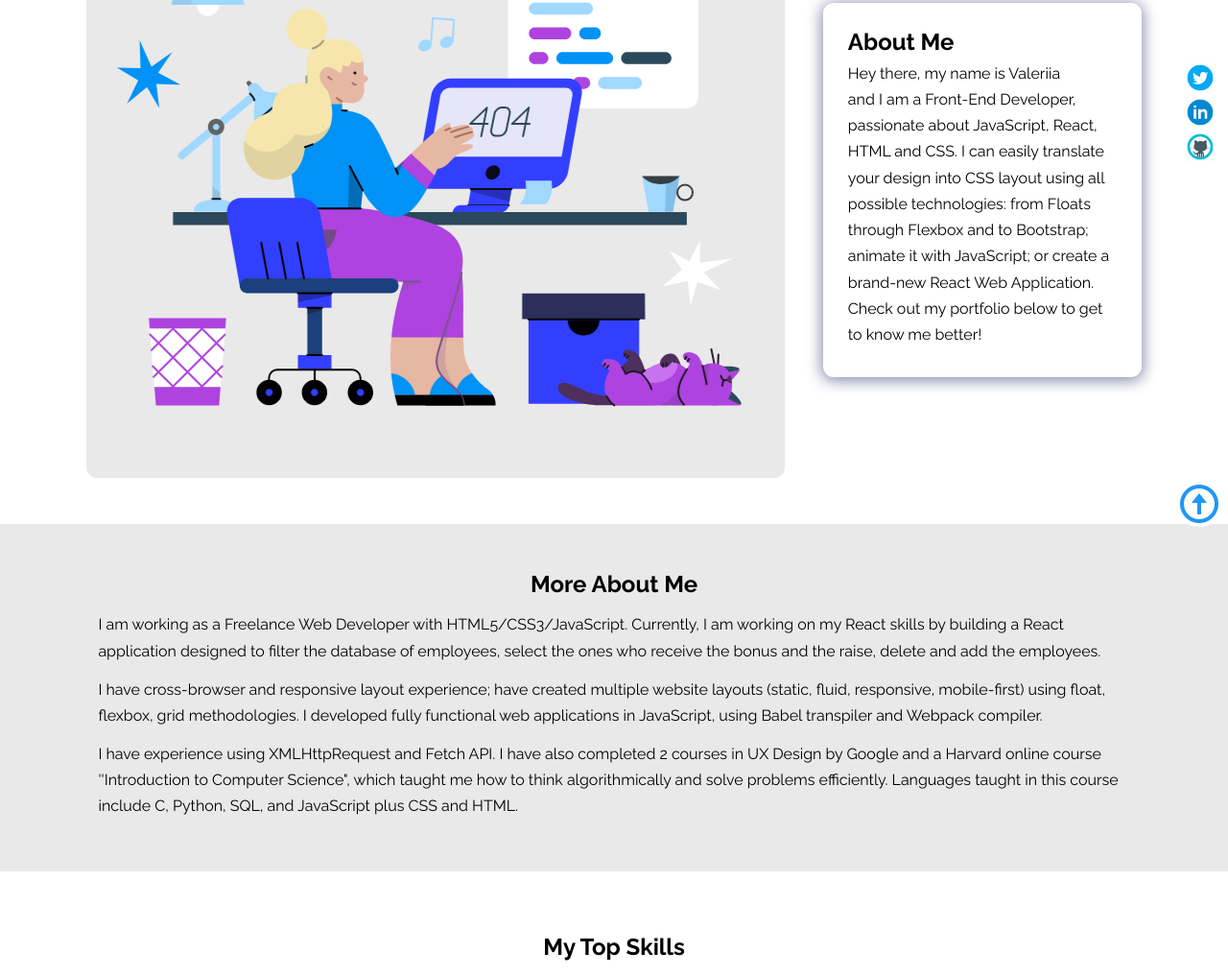
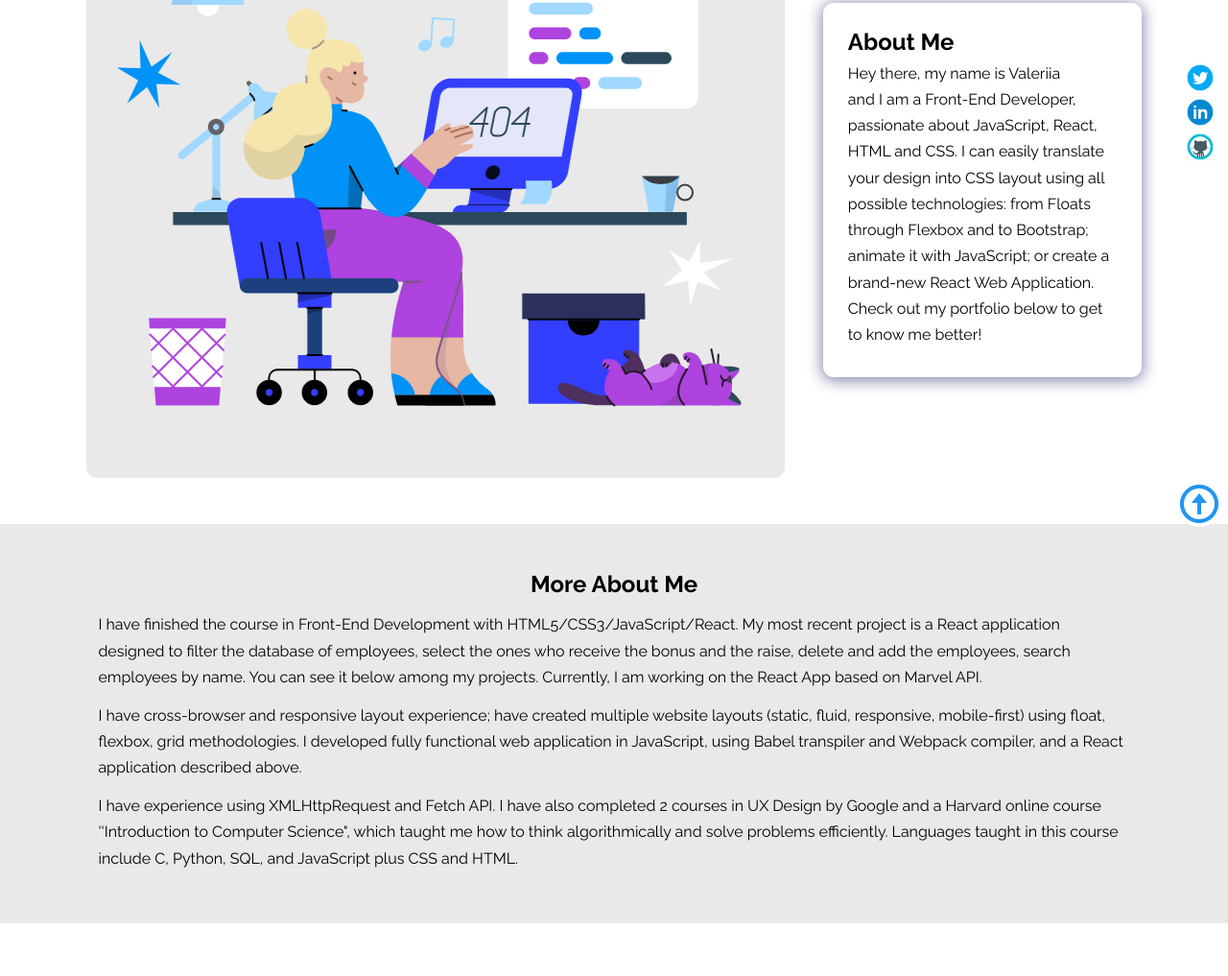
Before and after one commit to ValeriiaProskuriakova/Portfolio-website, a plain HTML site: page index.html in a window 1280 px wide. Shown: the part 227-1244 px from the top of the page at 96% size. Drawn offline with nearby package versions, Linux system fonts and the light colour scheme; a script that the page names is missing.

Commit message:
02Dec2022

```diff
--- a/index.html
+++ b/index.html
@@ -70,14 +70,15 @@
     <section class="more-about">
       <h2>More About Me</h2>
       <p>
-        I am working as a Freelance Web Developer with HTML5/CSS3/JavaScript.
-        Currently, I am working on my React skills by building a React application designed to filter the database of employees,
-        select the ones who receive the bonus and the raise, delete and add the employees.
+        I have finished the course in Front-End Development with HTML5/CSS3/JavaScript/React.
+        My most recent project is a React application designed to filter the database of employees,
+        select the ones who receive the bonus and the raise, delete and add the employees, search employees by name. You can see it below among my projects.
+        Currently, I am working on the React App based on Marvel API.
       </p>
       <p>
         I have cross-browser and responsive layout experience; have created multiple website layouts (static, fluid, responsive, mobile-first)
-        using float, flexbox, grid methodologies. I developed fully functional web applications in JavaScript,
-        using Babel transpiler and Webpack compiler.
+        using float, flexbox, grid methodologies. I developed fully functional web application in JavaScript,
+        using Babel transpiler and Webpack compiler, and a React application described above.
       </p>
       <p>
         I have experience using XMLHttpRequest and Fetch API.
```
